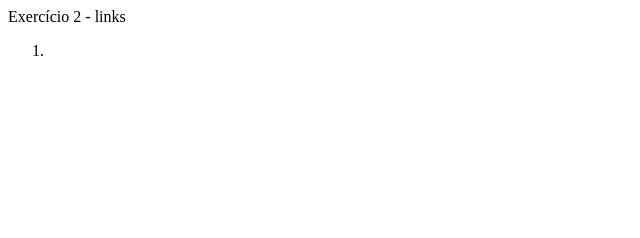
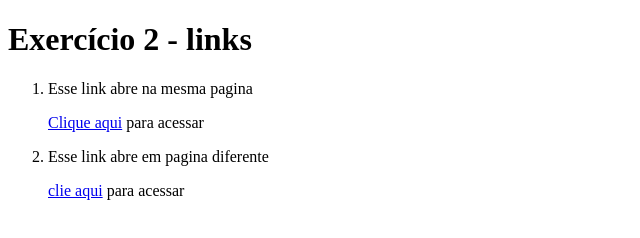
Before and after one commit to Deivyson1401/int-prog-web, a plain HTML site: page Ex2/index.html in a window 1280 px wide. Shown: the whole page, without its empty margins (0-640 px from the left). Drawn offline with Linux system fonts and the light colour scheme.

Commit message:
exercicio 2 inserido

```diff
--- a/Ex2/index.html
+++ b/Ex2/index.html
@@ -7,12 +7,27 @@
 </head>
 <body>
     <header>
-        Exercício 2 - links
+        <h1>
+            Exercício 2 - links
+        </h1>
     </header>
     <main>
-        <ol class="cli-ex2">
-            <li>
-
+        <ol>
+            <li class="oliex2">
+                <p>
+                    Esse link abre na mesma pagina
+                </p>
+                <p>
+                    <a href="https://github.com/Deivyson1401">Clique aqui</a> para acessar
+                </p>
+            </li>
+            <li class="oliex2">
+                <p>
+                    Esse link abre em pagina diferente
+                </p>
+                <p>
+                    <a href="https://github.com/Deivyson1401" target="_blank">clie aqui</a> para acessar
+                </p>
             </li>
         </ol>
     </main>
```
Also changed, not shown: Ex2/index.css (added).
